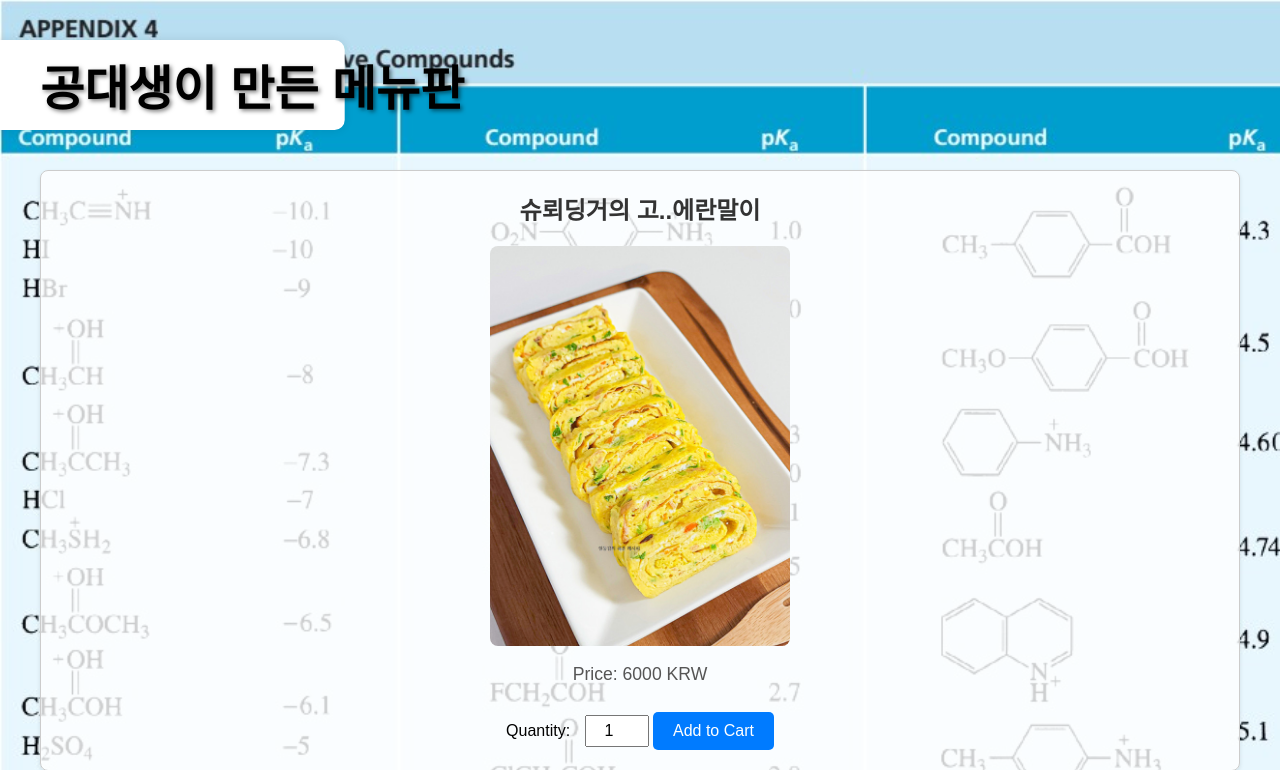
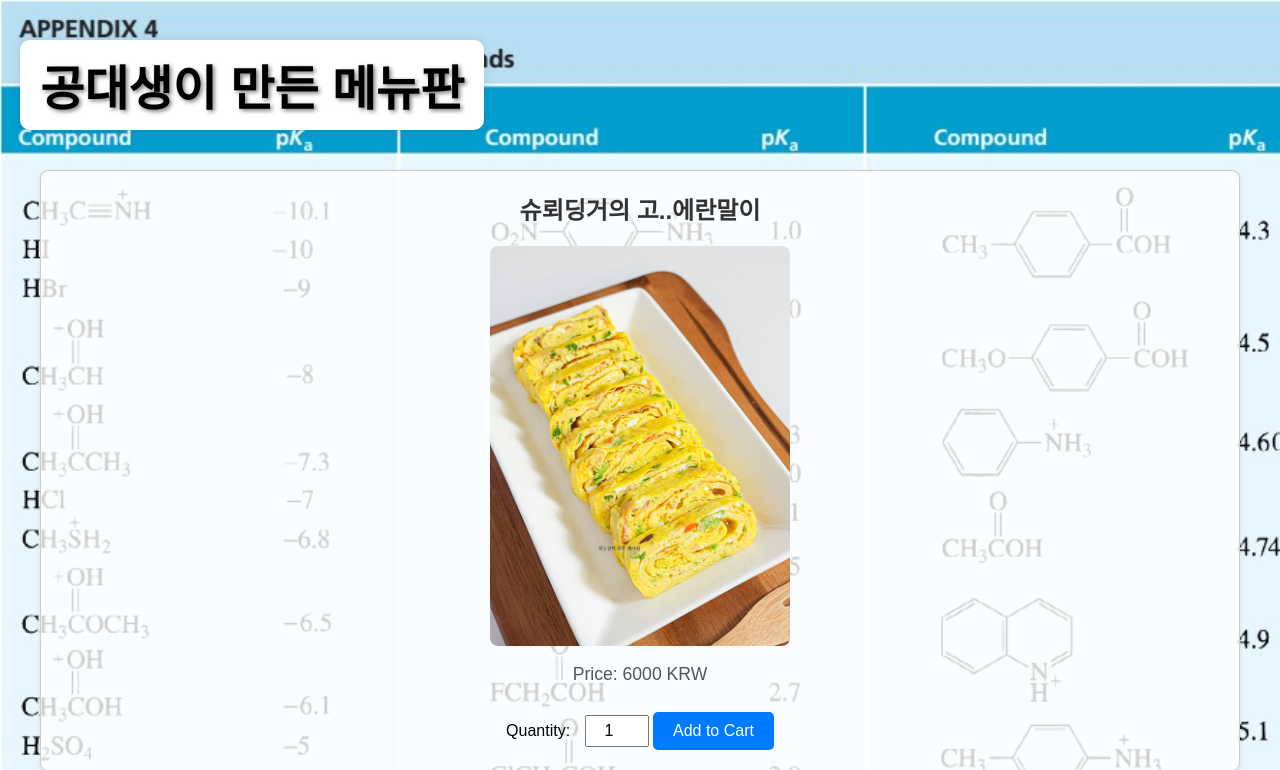
Before and after one commit to kimd0h00n/external, a Flask app: page / in a window 1280 px wide. Shown: the top 770 px of the page. Run offline with Flask 2, Linux system fonts and the light colour scheme.

Commit message:
Update index.html

```diff
--- a/templates/index.html
+++ b/templates/index.html
@@ -27,8 +27,8 @@
             content: "";
             position: absolute;
             top: 0;
-            left: 50%;
-            transform: translateX(-80%);
+            left: 0%;
+            transform: translateX(0%);
             width: 100%;
             height: 100%;
             background-color: white;
```
